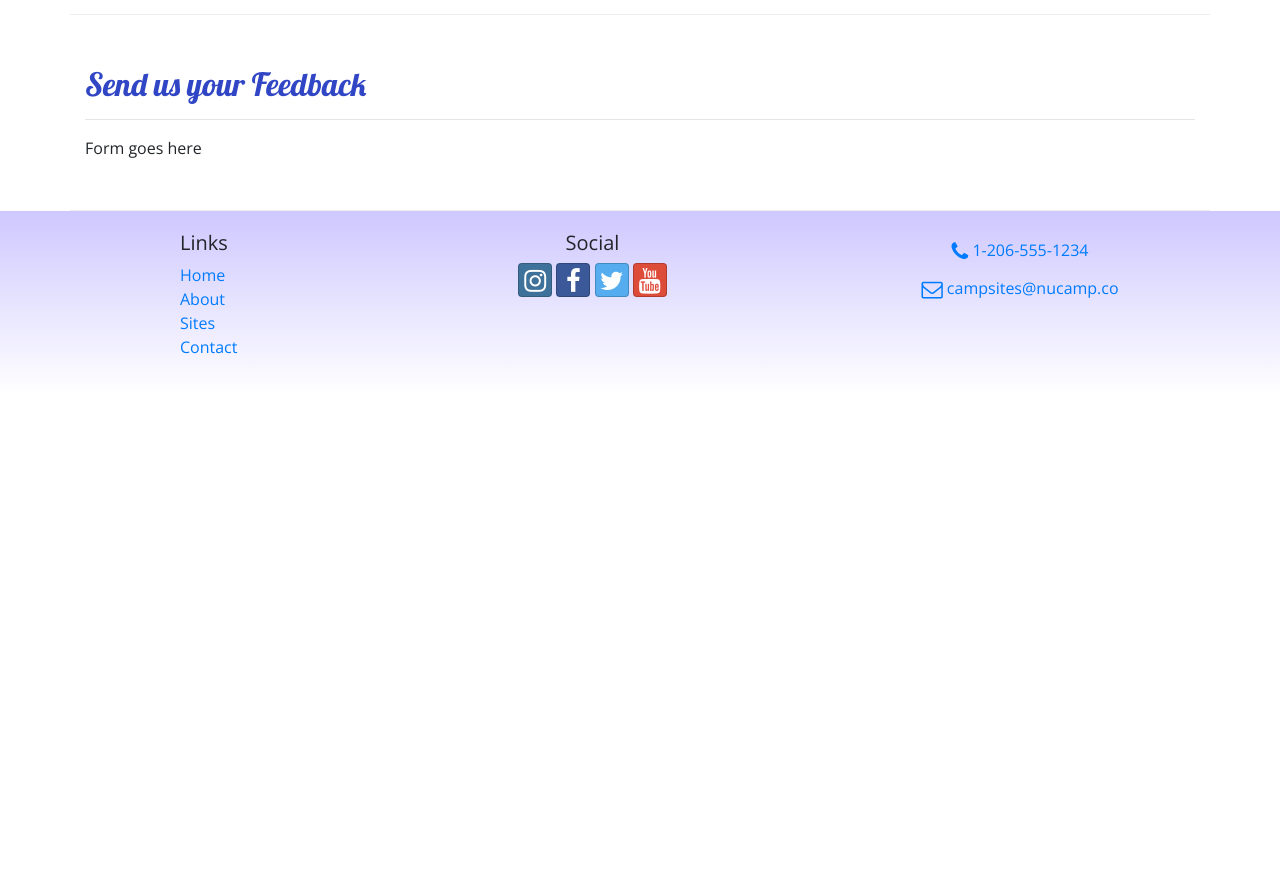
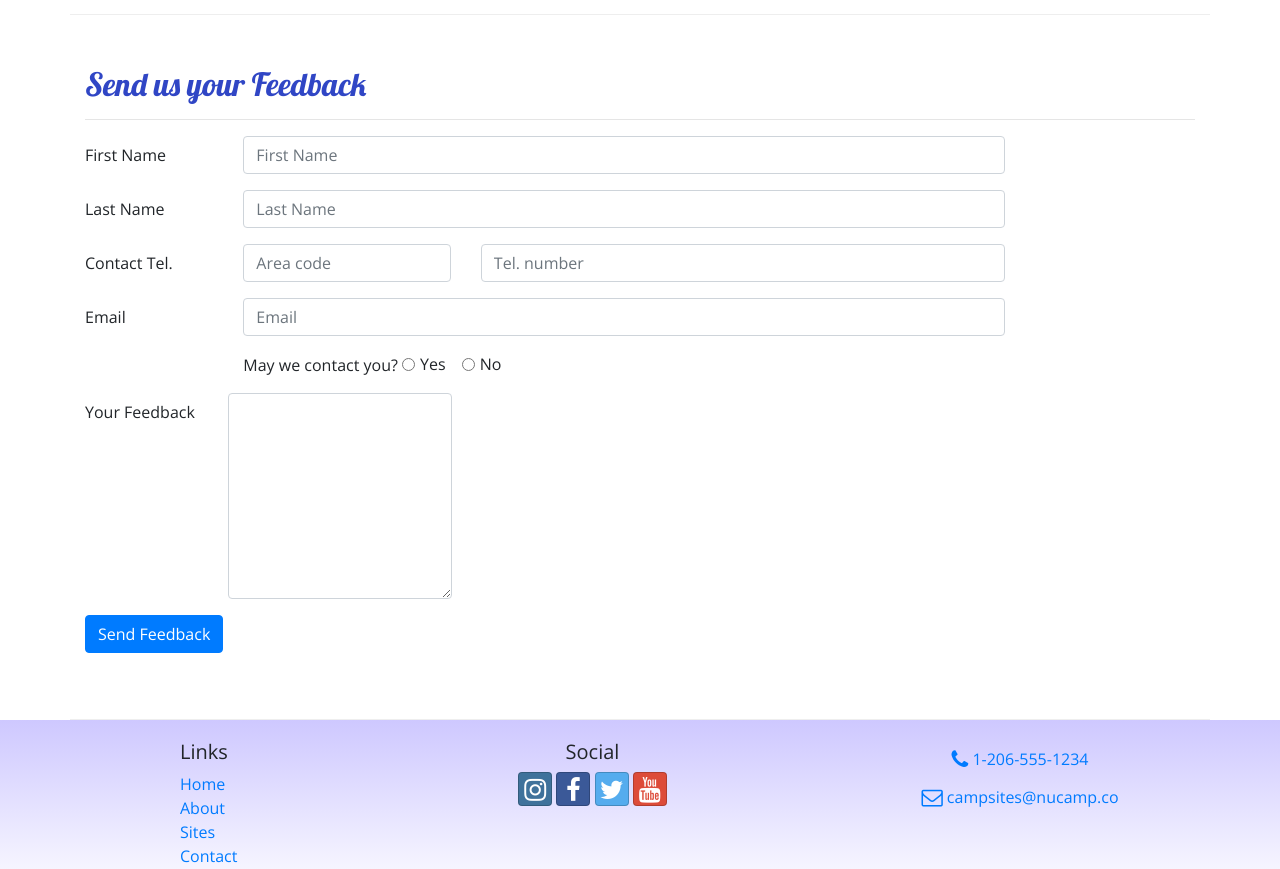
Before and after one commit to jonhernandez91/Nucampsite-review, a website: page contactus.html in a window 1280 px wide. Shown: the part 560-1429 px from the top of the page. Before the commit the page ends 955 px from the top, so only its background shows below. Drawn offline with nearby package versions, Linux system fonts and the light colour scheme.

Commit message:
contactus form

```diff
--- a/contactus.html
+++ b/contactus.html
@@ -80,7 +80,59 @@
                 <hr />
             </div>
             <div class="col-md-10">
-                Form goes here
+                <form>
+                    <div class="form-group row">
+                        <label for="firstName" class="col-md-2 col-form-label">First Name</label>
+                        <div class="col-md-10">
+                            <input type="text" class="form-control" id="firstName" name="firstName" placeholder="First Name" />
+                        </div>
+                    </div>
+                    <div class="form-group row">
+                        <label for="lastName" class="col-md-2 col-form-label">Last Name</label>
+                        <div class="col-md-10">
+                            <input type="text" class="form-control" id="lastName" name="lastName" placeholder="Last Name" />
+                        </div>
+                    </div>
+                    <div class="form-group row">
+                        <label for="areaCode" class="col-md-2 col-form-label">Contact Tel.</label>
+                        <div class="col-5 col-md-3">
+                            <input type="tel" class="form-control" id="areaCode" name="areaCode" placeholder="Area code" />
+                        </div>
+                        <div class="col-7">
+                            <input type="tel" class="form-control" name="telNum" placeholder="Tel. number" />
+                        </div>
+                    </div>
+                    <div class="form-group row">
+                        <label for="email" class="col-md-2 col-form-label">Email</label>
+                        <div class="col-md-10">
+                            <input type="email" class="form-control" id="email" name="email" placeholder="Email" />
+                        </div>
+                    </div>
+                    <div class="form-group row">
+                        <div class=" col offset-md-2">
+                            May we contact you?
+                            <div class="form-check form-check-inline">
+                                <input type="radio" class="form-check-input" id="contactYes" name="contactRadios" value="yes" />
+                                <label for="contactYes" class="form-check-label">Yes</label>
+                            </div>
+                            <div class="form-check form-check-inline">
+                                <input type="radio" class="form-check-input" id="contactNo" name="contactRadios" value="no" />
+                                <label for="contactNo" class="form-check-label">No</label>
+                            </div>
+                        </div>
+                    </div>
+                    <div class="form-group row">
+                        <label for="feedback" class="col-md-2 col-form-label">Your Feedback</label>
+                        <div class="cold-md-10">
+                            <textarea class="form-control" id="feedback" name="feedback" rows="8"></textarea>
+                        </div>
+                    </div>
+                    <div class="form-group row">
+                        <div class="off-md-2 col-md-10">
+                            <button type="submit" class="btn btn-primary">Send Feedback</button>
+                        </div>
+                    </div>
+                </form>
             </div>
        </div>
 
```
